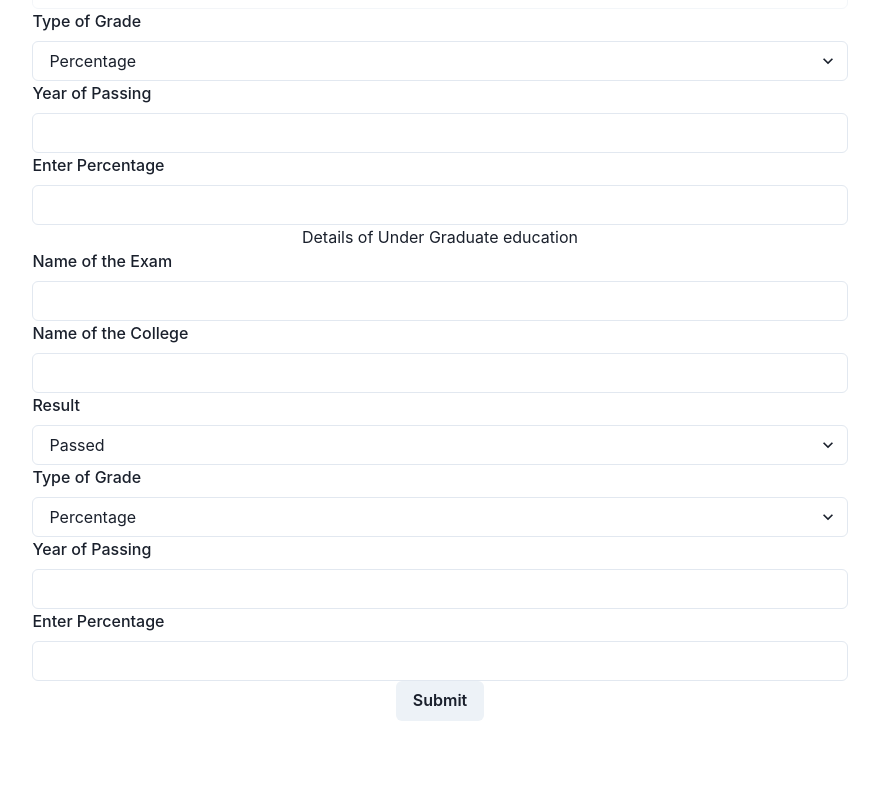
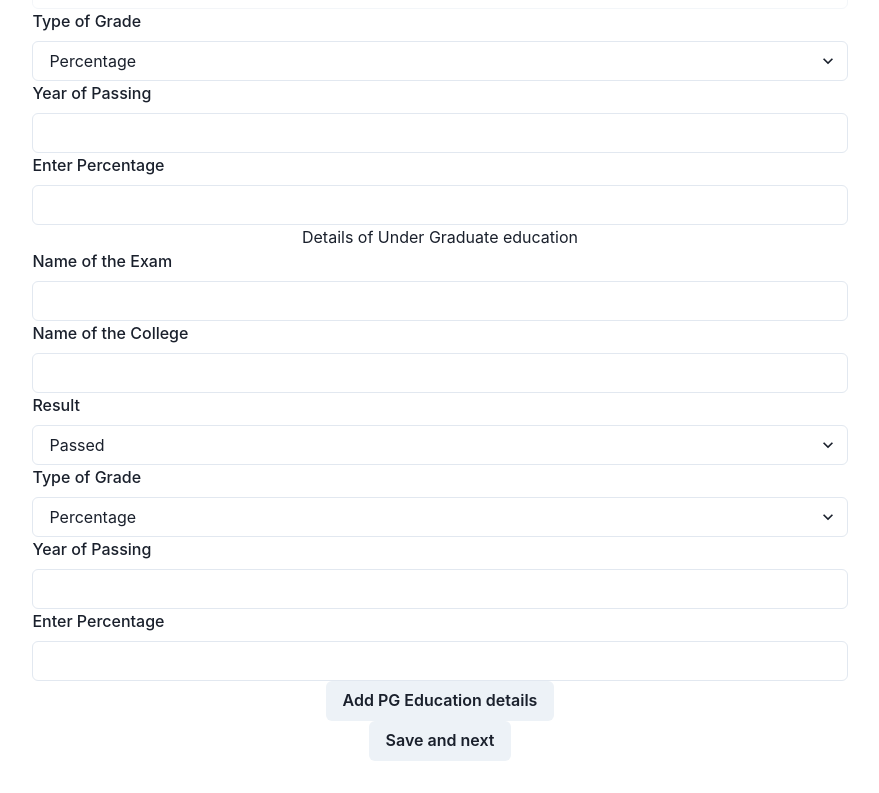
Before and after one commit to himanshudas75/mis-project, a React (Vite) app in the folder frontend/: page /mba_admission/qn in a window 1280 px wide. Shown: the part 1184-1977 px from the top of the page, without its empty margins (200-1079 px from the left). Before the commit the page ends 1937 px from the top, so only its background shows below. Built offline with nearby package versions, Linux system fonts and the light colour scheme.

Commit message:
qualification details page done:

```diff
--- a/frontend/src/components/PersonalDetails.jsx
+++ b/frontend/src/components/PersonalDetails.jsx
@@ -166,7 +166,7 @@ const PersonalDetails = ({ moveToNext }) => {
       <Formik
         initialValues={initialValues}
         validationSchema={validationSchema}
-        onSubmit={onSubmit}
+        // onSubmit={onSubmit}
       >
         {(formik) => {
           {
--- a/frontend/src/components/QualificationDetails.jsx
+++ b/frontend/src/components/QualificationDetails.jsx
@@ -1,10 +1,33 @@
 import { Formik } from "formik";
-import React from "react";
+import { React, useRef } from "react";
+
 import FormikControl from "./FormikControl";
-import { Button, HStack, Text, VStack, Box, Divider } from "@chakra-ui/react";
+import {
+  Button,
+  HStack,
+  Text,
+  VStack,
+  Box,
+  Divider,
+  FormControl,
+  FormLabel,
+  FormErrorMessage,
+  useDisclosure,
+} from "@chakra-ui/react";
+import {
+  AlertDialog,
+  AlertDialogBody,
+  AlertDialogFooter,
+  AlertDialogHeader,
+  AlertDialogContent,
+  AlertDialogOverlay,
+  AlertDialogCloseButton,
+} from "@chakra-ui/react";
 import * as Yup from "yup";
-import { Form } from "formik";
-const QualificationDetails = () => {
+import { Form, Field, FieldArray } from "formik";
+const QualificationDetails = ({ moveToNext }) => {
+  const { isOpen, onOpen, onClose } = useDisclosure();
+  const cancelRef = useRef();
   const firstSelectOptions = [
     { key: "Please select your priority", value: "" },
     { key: "Dhanbad", value: "dhanbad" },
@@ -62,74 +85,75 @@ const QualificationDetails = () => {
       year_of_passing: "",
       score: "",
     },
+    pg: [],
   };
   const validationSchema = Yup.object({
-    cat_registration_number: Yup.string().required("Required"),
-    cat_percentile: Yup.string().required("Required"),
-    cat_quantitative_percentile: Yup.string().required("Required"),
-    cat_quantitative_score: Yup.string().required("Required"),
-    cat_verbal_percentile: Yup.string().required("Required"),
-    cat_verbal_score: Yup.string().required("Required"),
-    cat_data_interpretation_percentile: Yup.string().required("Required"),
-    cat_data_interpretation_score: Yup.string().required("Required"),
-    cat_score: Yup.string().required("Required"),
-    priority1: Yup.string().required("Required"),
-    priority2: Yup.string().required("Required"),
-    priority3: Yup.string().required("Required"),
-    agreement: Yup.string().required("Required"),
-    tenth_class: Yup.object({
-      school_name: Yup.string().required("Required"),
-      result_status: Yup.string().required("Required"),
-      grade_type: Yup.string().required("Required"),
-      year_of_passing: Yup.string().required("Required"),
-      // score: Yup.number().when(
-      //   "grade_type",
-      //   {
-      //     is: "percentage",
-      //     then: () => {
-      //       Yup.number().min(1).max(100).required("Required");
-      //     },
-      //   },
-      //   {
-      //     is: "cgpa",
-      //     then: () => {
-      //       Yup.number().min(1).max(10).required("Required");
-      //     },
-      //   }
-      // ),
-      score: Yup.string().required("Required"),
-    }),
-    twelfth_class: Yup.object({
-      college_name: Yup.string().required("Required"),
-      result_status: Yup.string().required("Required"),
-      grade_type: Yup.string().required("Required"),
-      year_of_passing: Yup.string().required("Required"),
-      score: Yup.string().required("Required"),
-    }),
-    ug: Yup.object({
-      name_of_the_exam: Yup.string().required("Required"),
-      college_name: Yup.string().required("Required"),
-      result_status: Yup.string().required("Required"),
-      grade_type: Yup.string().required("Required"),
-      year_of_passing: Yup.string().required("Required"),
-      score: Yup.string().required("Required"),
-    }),
+    //   cat_registration_number: Yup.string().required("Required"),
+    //   cat_percentile: Yup.string().required("Required"),
+    //   cat_quantitative_percentile: Yup.string().required("Required"),
+    //   cat_quantitative_score: Yup.string().required("Required"),
+    //   cat_verbal_percentile: Yup.string().required("Required"),
+    //   cat_verbal_score: Yup.string().required("Required"),
+    //   cat_data_interpretation_percentile: Yup.string().required("Required"),
+    //   cat_data_interpretation_score: Yup.string().required("Required"),
+    //   cat_score: Yup.string().required("Required"),
+    //   priority1: Yup.string().required("Required"),
+    //   priority2: Yup.string().required("Required"),
+    //   priority3: Yup.string().required("Required"),
+    //   agreement: Yup.string().required("Required"),
+    //   tenth_class: Yup.object({
+    //     school_name: Yup.string().required("Required"),
+    //     result_status: Yup.string().required("Required"),
+    //     grade_type: Yup.string().required("Required"),
+    //     year_of_passing: Yup.string().required("Required"),
+    //     // score: Yup.number().when(
+    //     //   "grade_type",
+    //     //   {
+    //     //     is: "percentage",
+    //     //     then: () => {
+    //     //       Yup.number().min(1).max(100).required("Required");
+    //     //     },
+    //     //   },
+    //     //   {
+    //     //     is: "cgpa",
+    //     //     then: () => {
+    //     //       Yup.number().min(1).max(10).required("Required");
+    //     //     },
+    //     //   }
+    //     // ),
+    //     score: Yup.string().required("Required"),
+    //   }),
+    //   twelfth_class: Yup.object({
+    //     college_name: Yup.string().required("Required"),
+    //     result_status: Yup.string().required("Required"),
+    //     grade_type: Yup.string().required("Required"),
+    //     year_of_passing: Yup.string().required("Required"),
+    //     score: Yup.string().required("Required"),
+    //   }),
+    //   ug: Yup.object({
+    //     name_of_the_exam: Yup.string().required("Required"),
+    //     college_name: Yup.string().required("Required"),
+    //     result_status: Yup.string().required("Required"),
+    //     grade_type: Yup.string().required("Required"),
+    //     year_of_passing: Yup.string().required("Required"),
+    //     score: Yup.string().required("Required"),
+    //   }),
     //write correct validations for score field - it is still being accepted as  a string
     //need to see dyanmic inputs - add pg education fields etc
+    pg: Yup.array().of(
+      Yup.object({
+        college_name: Yup.string().required("Required"),
+        score: Yup.string().required("Required"),
+      })
+    ),
   });
-  const onSubmit = (values) => {
+  const handleFinalSubmit = (values) => {
     console.log(values);
+    moveToNext();
   };
   return (
-    <Formik
-      initialValues={initialValues}
-      validationSchema={validationSchema}
-      onSubmit={onSubmit}
-    >
+    <Formik initialValues={initialValues} validationSchema={validationSchema}>
       {(formik) => {
-        {
-          /* console.log(formik.values); */
-        }
         return (
           <Form>
             <FormikControl
@@ -258,7 +282,7 @@ const QualificationDetails = () => {
               />
 
               <FormikControl
-                control="input"
+                control="nestedinput"
                 label="Result"
                 name="tenth_class.result_status"
                 isDisabled={true}
@@ -379,18 +403,133 @@ const QualificationDetails = () => {
 
             {/* need to add dyanmic fields for pg education details */}
             {/* need to resolve the errors in here */}
-            {/* <FormikControl
-              control="arrayfield"
-              label="PG Education Details"
-              name="pg"
-            /> */}
+            <Field name="pg">
+              {({ field, form }) => {
+                return (
+                  <FormControl
+                    isInvalid={form.errors["pg"] && form.touched["pg"]}
+                  >
+                    {formik.values.pg.length > 0 && (
+                      <>
+                        <Text>Details of PG Education</Text>
+                      </>
+                    )}
+                    <FieldArray name={"pg"}>
+                      {(fieldArrayprops) => {
+                        const { push, form, pop, remove } = fieldArrayprops;
+                        const { values } = form;
 
-            <Button
-              type="submit"
-              // isDisabled={!(formik.isValid && formik.dirty)}
+                        const { pg } = values;
+                        return (
+                          <div>
+                            {pg.map((educationObject, index) => {
+                              return (
+                                <Box key={index}>
+                                  <FormikControl
+                                    control="input"
+                                    name={`pg.${index}.college_name`}
+                                    label="College name"
+                                    isRequired={true}
+                                  />
+                                  {formik.errors &&
+                                  formik.errors.pg &&
+                                  formik.errors?.pg[index]?.college_name &&
+                                  formik.touched &&
+                                  formik.touched.pg &&
+                                  formik.touched?.pg[index]?.college_name ? (
+                                    <FormErrorMessage>
+                                      {formik.errors?.pg[index]?.college_name}
+                                    </FormErrorMessage>
+                                  ) : null}
+                                  <FormikControl
+                                    control="input"
+                                    name={`pg.${index}.score`}
+                                    label="Score"
+                                    isRequired={true}
+                                  />
+                                  {formik.errors &&
+                                  formik.errors.pg &&
+                                  formik.errors?.pg[index]?.score &&
+                                  formik.touched &&
+                                  formik.touched.pg &&
+                                  formik.touched?.pg[index]?.score ? (
+                                    <FormErrorMessage>
+                                      {formik.errors?.pg[index]?.score}
+                                    </FormErrorMessage>
+                                  ) : null}
+                                  {formik.values.pg.length > 0 && (
+                                    <Button
+                                      type="button"
+                                      onClick={() => remove(index)}
+                                    >
+                                      Remove
+                                    </Button>
+                                  )}
+                                  {formik.errors[
+                                    educationObject?.college_name
+                                  ] &&
+                                  formik.touched[
+                                    educationObject?.college_name
+                                  ] ? (
+                                    <FormErrorMessage>
+                                      formik.errors.pg[index].score
+                                    </FormErrorMessage>
+                                  ) : null}
+                                </Box>
+                              );
+                            })}
+
+                            <Button
+                              type="button"
+                              onClick={() =>
+                                push({ college_name: "", score: "" })
+                              }
+                            >
+                              Add PG Education details
+                            </Button>
+                          </div>
+                        );
+                      }}
+                    </FieldArray>
+                  </FormControl>
+                );
+              }}
+            </Field>
+
+            <Button onClick={onOpen} type="button" isDisabled={!formik.isValid}>
+              Save and next
+            </Button>
+
+            <AlertDialog
+              isOpen={isOpen}
+              leastDestructiveRef={cancelRef}
+              onClose={onClose}
             >
-              Submit
-            </Button>
+              <AlertDialogOverlay>
+                <AlertDialogContent>
+                  <AlertDialogHeader fontSize="lg" fontWeight="bold">
+                    Proceed to Next Stage
+                  </AlertDialogHeader>
+
+                  <AlertDialogBody>
+                    Are you sure? You can't undo this action afterwards.
+                  </AlertDialogBody>
+
+                  <AlertDialogFooter>
+                    <Button ref={cancelRef} onClick={onClose}>
+                      Cancel
+                    </Button>
+                    <Button
+                      type="submit"
+                      colorScheme="red"
+                      onClick={() => handleFinalSubmit(formik.values)}
+                    >
+                      Submit
+                    </Button>
+                  </AlertDialogFooter>
+                </AlertDialogContent>
+              </AlertDialogOverlay>
+            </AlertDialog>
           </Form>
         );
       }}
```
Also changed, not shown: frontend/src/components/MultiStepForm.jsx (+43 -1 lines).
